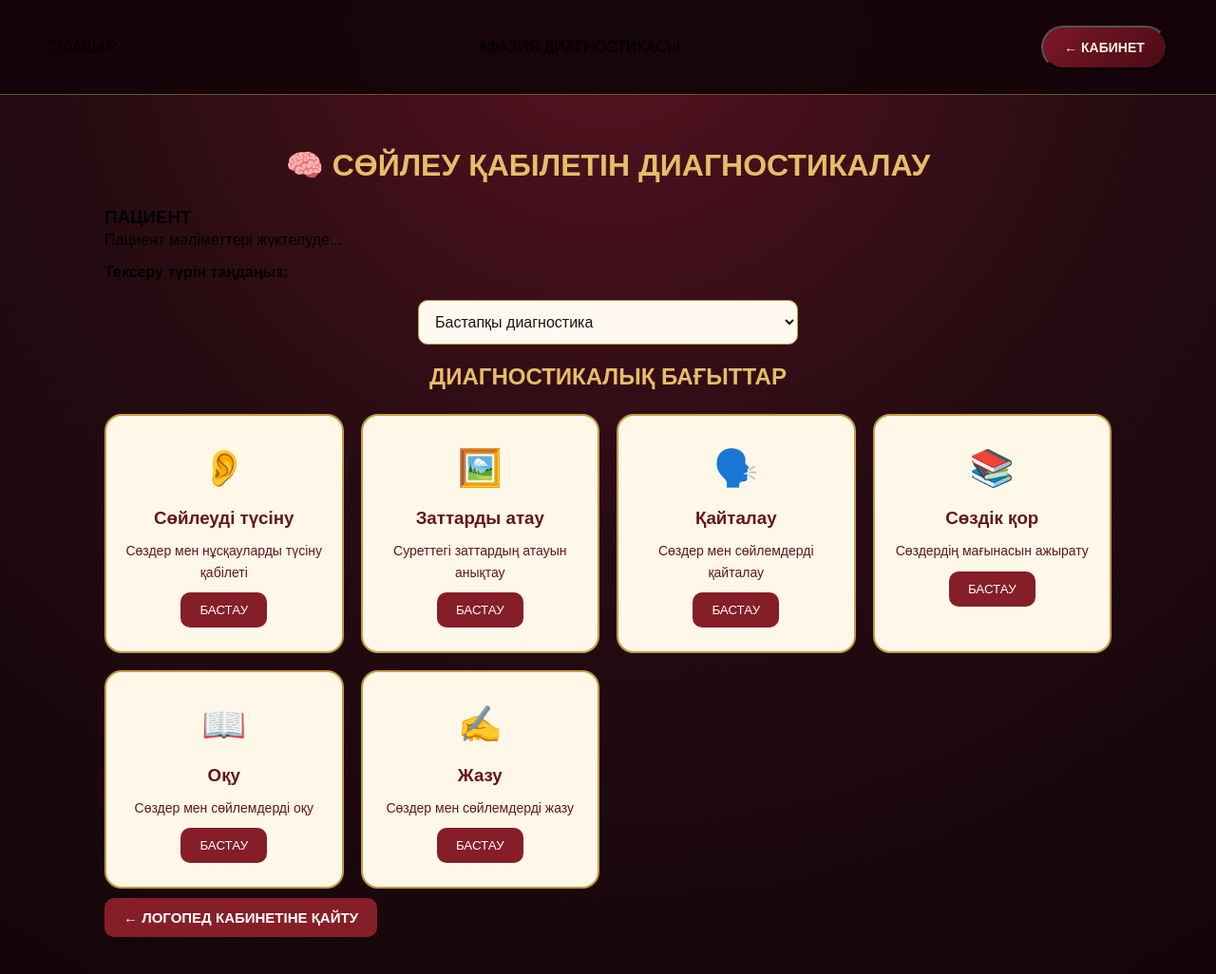
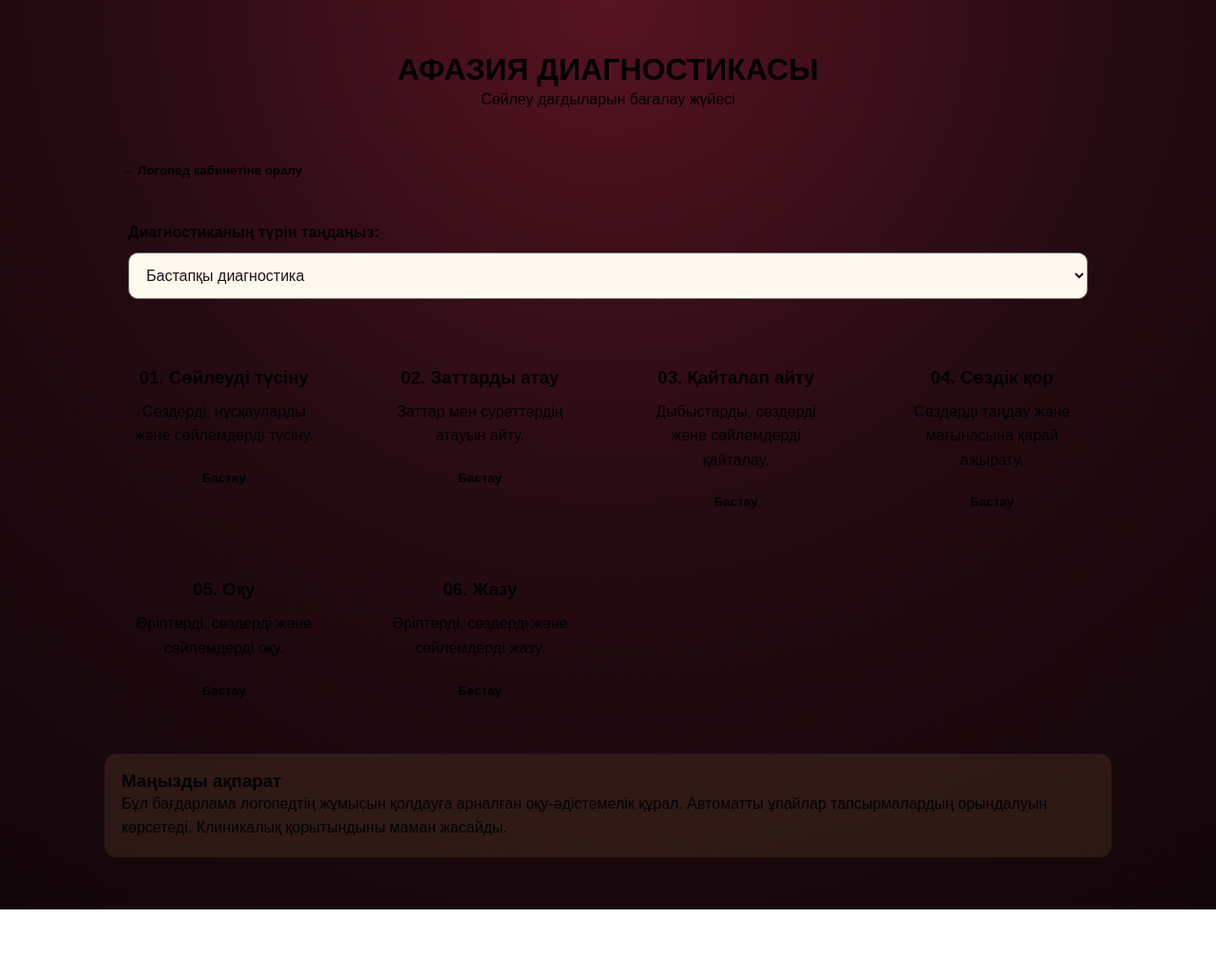
Before and after one commit to meruertermek07-ship-it/afaziya-platformmm, a plain HTML site: page diagnostics.html in a window 1280 px wide. Shown: the whole page at 95% size. After the commit the page ends 958 px from the top, so only its background shows below. Drawn offline with Linux system fonts and the light colour scheme; a web font is replaced by a local one.

Commit message:
Update title and styling in diagnostics.html

```diff
--- a/diagnostics.html
+++ b/diagnostics.html
@@ -3,172 +3,168 @@
 <head>
     <meta charset="UTF-8">
     <meta name="viewport" content="width=device-width, initial-scale=1.0">
-    <title>ТІЛАШАР | Афазия диагностикасы</title>
+    <title>Афазия диагностикасы | ТІЛАШАР</title>
     <link rel="stylesheet" href="style.css">
 <style>
-        .diagnostics-container {
+    .diagnostics-page {
         max-width: 1100px;
         margin: 35px auto;
         padding: 20px;
     }
-    .diagnostic-heading {
+    .diagnostics-header {
         text-align: center;
-        color: #e7bd69;
+        margin-bottom: 30px;
+    }
+    .diagnostics-header h1 {
+        color: var(--gold);
+        font-size: 32px;
+    }
+    .diagnostics-header p {
+        color: var(--white);
+    }
+    .assessment-box {
+        background: var(--dark-card);
+        border: 1px solid var(--gold-dark);
+        border-radius: 18px;
+        padding: 25px;
         margin-bottom: 25px;
+    }
+    .assessment-box label {
+        display: block;
+        color: var(--gold-light);
+        margin-bottom: 12px;
+    }
+    .assessment-box select {
+        width: 100%;
+        padding: 14px;
+        border-radius: 10px;
+        font-size: 16px;
     }
     .diagnostic-grid {
         display: grid;
-        grid-template-columns: repeat(auto-fit, minmax(220px, 1fr));
+        grid-template-columns: repeat(auto-fit, minmax(230px, 1fr));
         gap: 18px;
     }
     .diagnostic-card {
-        background: #fff8e9;
-        border: 2px solid #c69b43;
-        border-radius: 18px;
-        padding: 25px 15px;
+        background: var(--dark-card);
+        border: 1px solid var(--gold-dark);
+        border-radius: 16px;
+        padding: 22px;
+        color: var(--white);
         text-align: center;
-        cursor: pointer;
-        color: #65151c;
-        transition: .25s;
-    }
-    .diagnostic-card:hover {
-        transform: translateY(-5px);
-        box-shadow: 0 8px 20px #0003;
-    }
-    .diagnostic-card span {
-        font-size: 38px;
     }
     .diagnostic-card h3 {
-        margin: 12px 0;
+        color: var(--gold);
+        margin-bottom: 12px;
     }
     .diagnostic-card p {
-        font-size: 14px;
+        color: var(--muted);
+        min-height: 45px;
     }
-    .diagnostic-card button {
-        background: #861e27;
-        color: white;
+    .diagnostic-card button,
+    .back-cabinet-button {
+        background: var(--gold);
+        color: var(--dark);
         border: none;
         border-radius: 10px;
-        padding: 11px 20px;
-        margin-top: 10px;
+        padding: 12px 18px;
+        font-weight: bold;
         cursor: pointer;
+        margin-top: 12px;
     }
-    .diagnostic-select {
-        display: block;
-        width: 100%;
-        max-width: 400px;
-        margin: 20px auto;
-        padding: 13px;
-        border-radius: 10px;
-        border: 1px solid #c69b43;
-        font-size: 16px;
+    .diagnostic-card button:hover,
+    .back-cabinet-button:hover {
+        background: var(--gold-light);
     }
-    #taskArea, #diagnosticResult {
-        background: #fff8e9;
-        color: #54151b;
-        padding: 25px;
+    .diagnostic-info {
+        background: rgba(232, 189, 103, 0.1);
+        border: 1px solid var(--gold-dark);
+        border-radius: 12px;
+        padding: 18px;
+        color: var(--white);
         margin-top: 25px;
-        border-radius: 18px;
-    }
-    .back-button {
-        padding: 12px 20px;
-        background: #861e27;
-        color: white;
-        border: none;
-        border-radius: 10px;
-        cursor: pointer;
-        margin: 10px 0;
     }
     @media(max-width:600px) {
-        .diagnostics-container {
+        .diagnostics-header h1 {
+            font-size: 25px;
+        }
+        .diagnostics-page {
             padding: 12px;
         }
     }
 </style>
 </head>
 <body>
-<header class="main-header">
-    <div class="logo" onclick="window.location.href='index.html'">
-        ТІЛАШАР
-    </div>
-    <div class="header-title">АФАЗИЯ ДИАГНОСТИКАСЫ</div>
-    <button class="cabinet-button"
+<main class="diagnostics-page">
+    <header class="diagnostics-header">
+        <h1>АФАЗИЯ ДИАГНОСТИКАСЫ</h1>
+        <p>Сөйлеу дағдыларын бағалау жүйесі</p>
+    </header>
+    <button class="back-cabinet-button"
         onclick="window.location.href='cabinet.html'">
-        ← КАБИНЕТ
+        ← Логопед кабинетіне оралу
     </button>
-</header>
-<main class="diagnostics-container">
-    <h1 class="diagnostic-heading">
-        🧠 СӨЙЛЕУ ҚАБІЛЕТІН ДИАГНОСТИКАЛАУ
-    </h1>
-    <div class="result-item">
-        <h3>ПАЦИЕНТ</h3>
-        <p id="patientName">Пациент мәліметтері жүктелуде...</p>
-    </div>
+    <section class="assessment-box">
         <label for="assessmentType">
-        <b>Тексеру түрін таңдаңыз:</b>
+            Диагностиканың түрін таңдаңыз:
         </label>
-    <select id="assessmentType" class="diagnostic-select">
+        <select id="assessmentType">
             <option value="initial">Бастапқы диагностика</option>
             <option value="repeat">Қайталама диагностика</option>
         </select>
-    <h2 class="diagnostic-heading">ДИАГНОСТИКАЛЫҚ БАҒЫТТАР</h2>
-    <div class="diagnostic-grid">
-        <div class="diagnostic-card">
-            <span>👂</span>
-            <h3>Сөйлеуді түсіну</h3>
-            <p>Сөздер мен нұсқауларды түсіну қабілеті</p>
+    </section>
+    <section class="diagnostic-grid">
+        <article class="diagnostic-card">
+            <h3>01. Сөйлеуді түсіну</h3>
+            <p>Сөздерді, нұсқауларды және сөйлемдерді түсіну.</p>
             <button onclick="startCategory('understanding')">
-                БАСТАУ
+                Бастау
             </button>
-        </div>
-        <div class="diagnostic-card">
-            <span>🖼️</span>
-            <h3>Заттарды атау</h3>
-            <p>Суреттегі заттардың атауын анықтау</p>
+        </article>
+        <article class="diagnostic-card">
+            <h3>02. Заттарды атау</h3>
+            <p>Заттар мен суреттердің атауын айту.</p>
             <button onclick="startCategory('naming')">
-                БАСТАУ
+                Бастау
             </button>
-        </div>
-        <div class="diagnostic-card">
-            <span>🗣️</span>
-            <h3>Қайталау</h3>
-            <p>Сөздер мен сөйлемдерді қайталау</p>
+        </article>
+        <article class="diagnostic-card">
+            <h3>03. Қайталап айту</h3>
+            <p>Дыбыстарды, сөздерді және сөйлемдерді қайталау.</p>
             <button onclick="startCategory('repetition')">
-                БАСТАУ
+                Бастау
             </button>
-        </div>
-        <div class="diagnostic-card">
-            <span>📚</span>
-            <h3>Сөздік қор</h3>
-            <p>Сөздердің мағынасын ажырату</p>
+        </article>
+        <article class="diagnostic-card">
+            <h3>04. Сөздік қор</h3>
+            <p>Сөздерді таңдау және мағынасына қарай ажырату.</p>
             <button onclick="startCategory('vocabulary')">
-                БАСТАУ
+                Бастау
             </button>
-        </div>
-        <div class="diagnostic-card">
-            <span>📖</span>
-            <h3>Оқу</h3>
-            <p>Сөздер мен сөйлемдерді оқу</p>
+        </article>
+        <article class="diagnostic-card">
+            <h3>05. Оқу</h3>
+            <p>Әріптерді, сөздерді және сөйлемдерді оқу.</p>
             <button onclick="startCategory('reading')">
-                БАСТАУ
+                Бастау
             </button>
-        </div>
-        <div class="diagnostic-card">
-            <span>✍️</span>
-            <h3>Жазу</h3>
-            <p>Сөздер мен сөйлемдерді жазу</p>
+        </article>
+        <article class="diagnostic-card">
+            <h3>06. Жазу</h3>
+            <p>Әріптерді, сөздерді және сөйлемдерді жазу.</p>
             <button onclick="startCategory('writing')">
-                БАСТАУ
+                Бастау
             </button>
-        </div>
-    </div>
-    <section id="taskArea" style="display:none;"></section>
-    <section id="diagnosticResult" style="display:none;"></section>
-    <button class="back-button"
-        onclick="window.location.href='cabinet.html'">
-        ← ЛОГОПЕД КАБИНЕТІНЕ ҚАЙТУ
-    </button>
+        </article>
+    </section>
+    <section class="diagnostic-info">
+        <h3>Маңызды ақпарат</h3>
+        <p>
+            Бұл бағдарлама логопедтің жұмысын қолдауға арналған
+            оқу-әдістемелік құрал. Автоматты ұпайлар тапсырмалардың
+            орындалуын көрсетеді. Клиникалық қорытындыны маман жасайды.
+        </p>
+    </section>
 </main>
 <script src="diagnostics.js"></script>
 </body>
```
Lines whose indentation alone changed are shown as unchanged.
